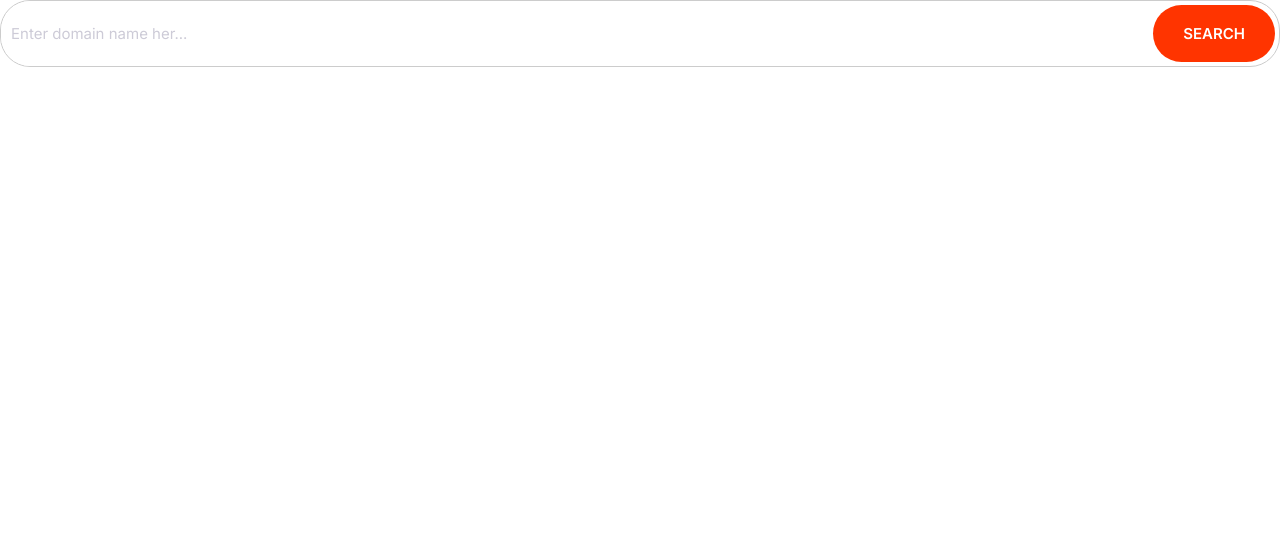
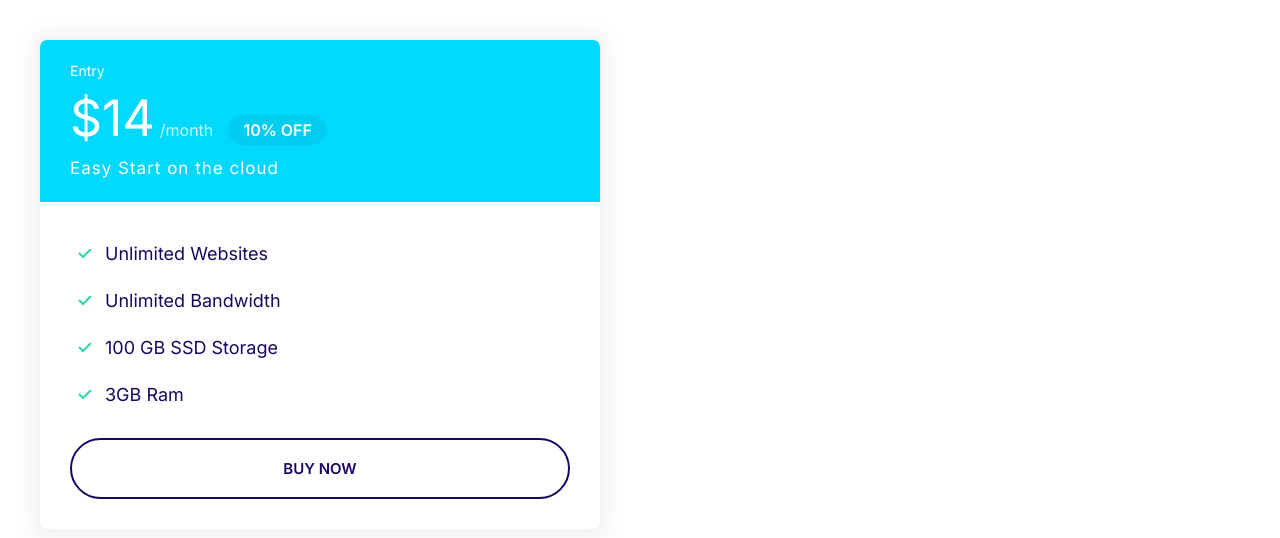
Before and after one commit to alfredoparreiras/Moshify, a plain HTML site: page index.html in a window 1280 px wide. Drawn offline with Linux system fonts and the light colour scheme.

Commit message:
Card Plans Built

```diff
--- a/css/styles.css
+++ b/css/styles.css
@@ -116,6 +116,7 @@ a{
 
 .badge--small {
     font-size: 1.6rem;
+    padding: .5rem 1.5rem;
 }
 
 @media screen and(min-width: 1024px){
@@ -275,3 +276,79 @@ a{
         font-size: 1.5rem;
     }
 }
+
+/* Cards */
+.card {
+    border-radius: 7px;
+    box-shadow: 0 0 20px 10px#f3f3f3;
+    overflow: hidden;
+
+    /* We will not set a width here to let this element be flexbile. */
+}
+
+.card__header, .card__body{
+    padding: 2rem 3rem;
+}
+
+
+.card--primary .card__header{
+    background-color: var(--color-primary);
+    color: #fff;
+}
+
+.card--secondary .card__header{
+    background-color: var(--color-secondary);
+    color: #fff;
+}
+
+.card--secondary .badge--secondary{
+    background-color: #02cdf1;
+}
+
+/* Plans Components */
+.plan__name{
+    color: #fff;
+    margin: 0;
+    font-weight: 500;
+    font-size: 2.4rem;
+}
+
+.plan__price{
+    font-size: 6rem;
+}
+
+.plan__billing-cycle{
+    font-size: 2.4rem;
+    font-weight: 300;
+    opacity: .8;
+    margin-right: 1rem;
+}
+
+.plan__description{
+    font-size: 2rem;
+    font-weight: 300;
+    letter-spacing: 1px;
+    display: block;
+}
+
+.plan .list__item{
+    margin-bottom: 2rem;
+}
+
+@media screen and (min-width:1024px){
+    .plan__name{
+        font-size: 1.4rem;
+    }
+
+    .plan__price{
+        font-size: 5rem;
+    }
+
+    .plan__billing-cycle{
+        font-size: 1.6rem;
+    }
+
+    .plan__description{
+        font-size: 1.7rem;
+    }
+}
--- a/index.html
+++ b/index.html
@@ -12,10 +12,29 @@
     <title>Document</title>
 </head>
 <body>
-    <div class="input-group">
-        <input type="text" name="" id="" class="input" placeholder="Enter domain name her...">
-        <button class="btn btn--accent">Search</button>
+    <div style="width: 50%; padding: 4rem;">
+        <div class="plan">
+            <div class="card card--secondary">
+                <header class="card__header">
+                    <h3 class="plan__name">Entry</h3>
+                    <span class="plan__price">$14</span>
+                    <span class="plan__billing-cycle">/month</span>
+                    <span class="badge badge--secondary badge--small">10% OFF</span>
+                    <span class="plan__description">Easy Start on the cloud</span>
+                </header>
+                <div class="card__body">
+                    <ul class="list list--tick">
+                        <li class="list__item">Unlimited Websites</li>
+                        <li class="list__item">Unlimited Bandwidth</li>
+                        <li class="list__item">100 GB SSD Storage</li>
+                        <li class="list__item">3GB Ram</li>
+                    </ul>
+                    <button class="btn btn--outline btn--block">Buy Now</button>
+                </div>
+            </div>
+        </div>
     </div>
+
 
 </body>
 </html>
```
